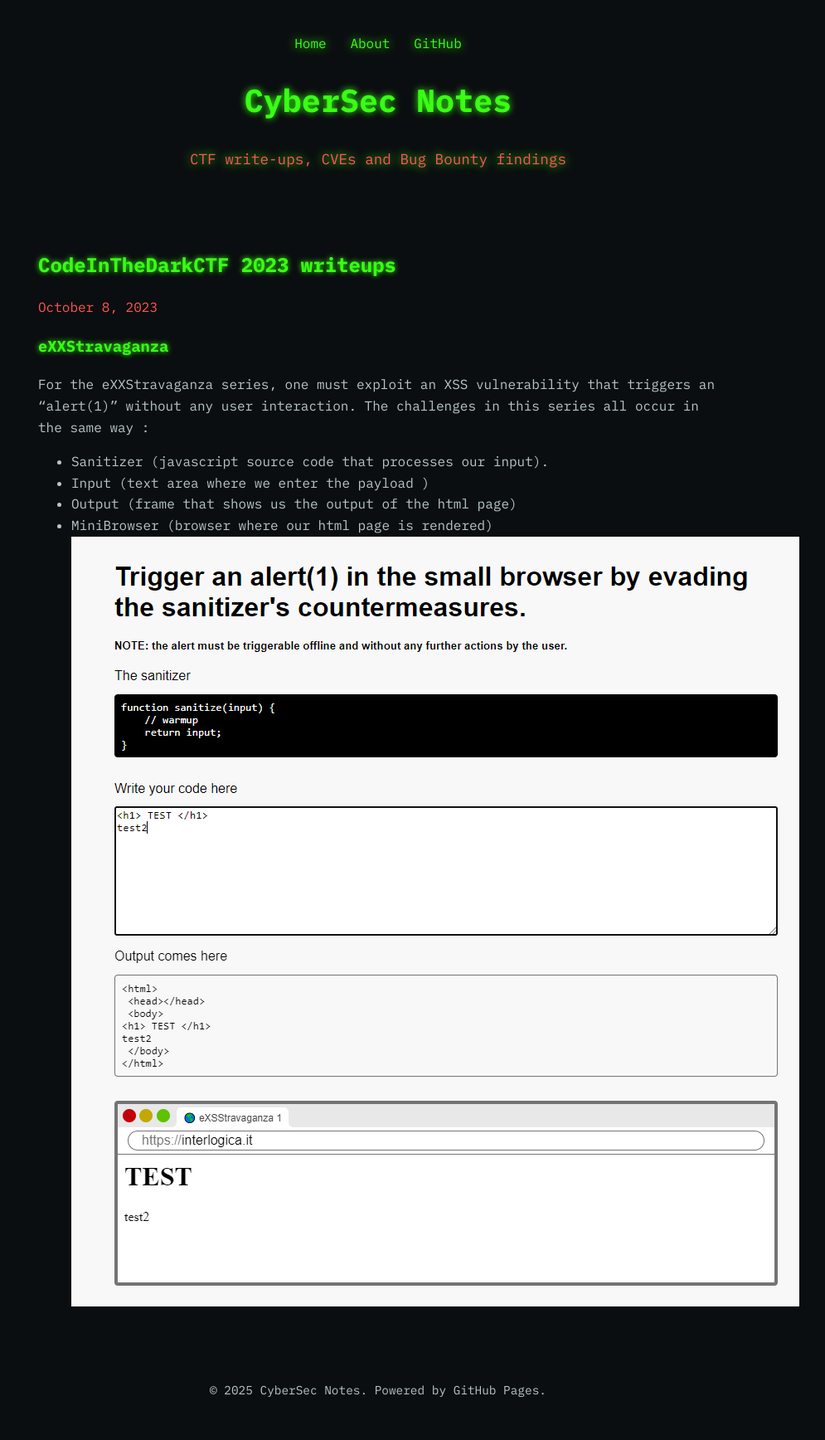
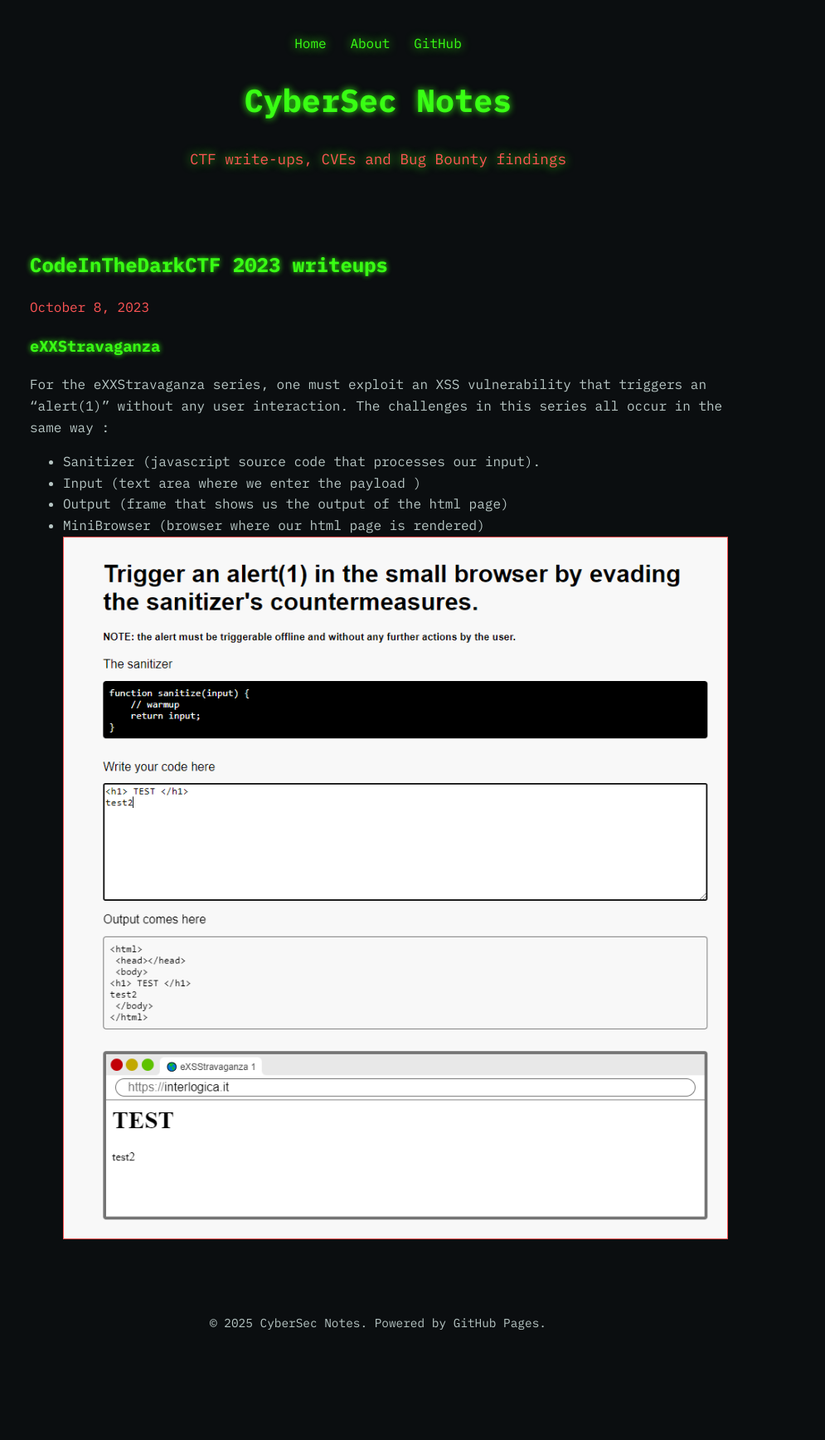
Before and after one commit to r3verii/r3verii.github.io, a Jekyll site: the page built from index.md, in a window 1280 px wide. Shown: the whole page at 83% size, without its empty margins (184-1179 px from the left). Built offline with Jekyll 4.4.1, drawn with Linux system fonts in a browser that asks for light colours; nearby versions of some CDN libraries; after the commit the page ends 1656 px from its top, so only the background shows below that.

Commit message:
fix style
fix style

```diff
--- a/_layouts/default.html
+++ b/_layouts/default.html
@@ -7,12 +7,15 @@
     <link rel="preconnect" href="https://fonts.googleapis.com">
     <link rel="preconnect" href="https://fonts.gstatic.com" crossorigin>
     <link href="https://fonts.googleapis.com/css2?family=IBM+Plex+Mono:wght@400;700&display=swap" rel="stylesheet">
+    <link rel="stylesheet" href="https://cdnjs.cloudflare.com/ajax/libs/highlight.js/11.9.0/styles/atom-one-dark.min.css">
     {%- seo -%}
     <link rel="stylesheet" href="{{ '/assets/css/style.css' | relative_url }}">
+    <script src="https://cdnjs.cloudflare.com/ajax/libs/highlight.js/11.9.0/highlight.min.js"></script>
+    <script>hljs.highlightAll();</script>
   </head>
   <body>
     {% include header.html %}
-    <main class="container">
+    <main class="container post-content">
       {{ content }}
     </main>
     {% include footer.html %}
--- a/assets/css/style.css
+++ b/assets/css/style.css
@@ -1,7 +1,7 @@
-/* CyberSec Blog v2 – hacking vibe */
+/* CyberSec Blog v3 – improved code highlighting & layout */
 body {
   margin:0;
-  font-family: 'IBM Plex Mono', 'Courier New', monospace;
+  font-family:'IBM Plex Mono','Courier New',monospace;
   background:#0b0e10;
   color:#b8c7c5;
   line-height:1.6;
@@ -15,57 +15,45 @@
   color:#ff5555;
   text-shadow:0 0 6px #ff2222;
 }
-.container {
-  max-width: 820px;
-  margin:0 auto;
+.container { max-width: 840px; margin:0 auto; padding:1rem; }
+.site-header { text-align:center; padding:2.5rem 1rem; animation:pulse 4s infinite alternate; }
+.site-title { font-size:2.4rem; color:#39ff14; text-shadow:0 0 8px #39ff14; }
+.site-description { color:#ff5555; font-size:1.1rem; }
+.nav { margin-bottom:1rem; }
+.nav-item { margin:0 .6rem; }
+h1,h2,h3,h4 { color:#39ff14; text-shadow:0 0 6px #39ff14; }
+.post-item time { color:#ff5555; }
+.post-meta { color:#ff5555; font-size:.9rem; margin-bottom:1rem; }
+
+/* Code blocks */
+pre {
+  overflow-x:auto;
+  background:#000;
   padding:1rem;
+  border-left:4px solid #39ff14;
+  margin:1.5rem 0;
 }
-.site-header {
-  text-align:center;
-  padding:2.5rem 1rem;
-  animation:pulse 4s infinite alternate;
+pre code {
+  font-family:'IBM Plex Mono','Courier New',monospace;
+  font-size:0.9rem;
+  /* color left to highlight.js classes */
 }
-.site-title {
-  font-size:2.4rem;
-  color:#39ff14;
-  text-shadow:0 0 8px #39ff14;
+/* Inline code */
+code {
+  background:#161b22;
+  padding:0.2rem 0.4rem;
+  border-radius:3px;
 }
-.site-description {
-  color:#ff5555;
-  font-size:1.1rem;
+
+/* Responsive images */
+.post-content img, .posts-list img {
+  max-width:100%;
+  height:auto;
+  border:1px solid #ff5555;
 }
-.nav {
-  margin-bottom:1rem;
-}
-.nav-item {
-  margin:0 .6rem;
-}
-h1,h2,h3,h4 {
-  color:#39ff14;
-  text-shadow:0 0 6px #39ff14;
-}
-.post-item time {
-  color:#ff5555;
-}
-.post-meta {
-  color:#ff5555;
-  font-size:.9rem;
-  margin-bottom:1rem;
-}
-pre, code {
-  background:#000000;
-  color:#39ff14;
-  border:1px solid #39ff14;
-  padding:.25rem .5rem;
-  border-radius:4px;
-  box-shadow:0 0 6px #39ff14;
-}
-.footer {
-  text-align:center;
-  padding:2.2rem 1rem;
-  font-size:.9rem;
-  color:#b8c7c5;
-}
+
+.footer { text-align:center; padding:2.2rem 1rem; font-size:.9rem; color:#b8c7c5; }
+
 @keyframes pulse {
   from { text-shadow:0 0 6px #39ff14; }
   to { text-shadow:0 0 12px #39ff14; }
```
